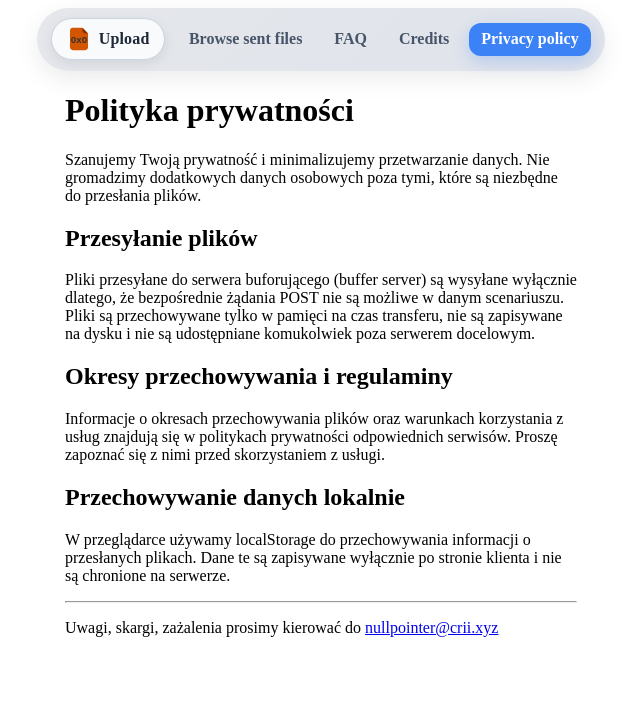
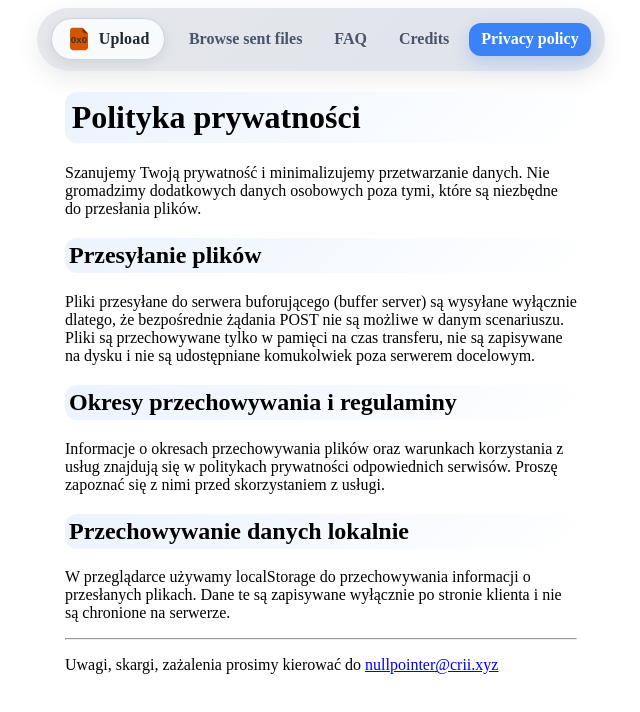
Before and after one commit to reptee/0x0-wrapper, a SvelteKit app: page /privacy-policy in a window 1280 px wide. Shown: the top 712 px of the page, without its empty margins (319-959 px from the left). Built offline with nearby package versions, Linux system fonts and the light colour scheme.

Commit message:
skoryguj style /privacy-policy oraz /credits

```diff
--- a/src/routes/credits/+page.svelte
+++ b/src/routes/credits/+page.svelte
@@ -25,7 +25,7 @@
       <a href="https://svelte.dev/">Svelte</a> oraz
       <a href="https://svelte.dev/docs/kit/introduction">SvelteKit</a>
     </li>
-    <li>hosting plików <a href="https://git.0x0.st/mia/0x0">0x0</a></li>
+    <li>Hosting plików <a href="https://git.0x0.st/mia/0x0">0x0</a></li>
     <li><a href="https://www.typescriptlang.org/">TypeScript</a></li>
     <li><a href="https://sass-lang.com/documentation/syntax/">SCSS</a></li>
   </ul>
@@ -48,9 +48,9 @@
 
   h2 {
     padding: 1rem;
-    background: #dfe3eb;
     border-radius: 100pt;
     display: inline-block;
+    background: linear-gradient(135deg, #ebf3fe 0%, #ffffff 100%);
   }
 
   .content {
--- a/src/routes/privacy-policy/+page.svelte
+++ b/src/routes/privacy-policy/+page.svelte
@@ -45,4 +45,14 @@
     margin: 0 auto;
     padding: 0 1rem;
   }
+  h1,
+  h2 {
+    border-radius: 0.75rem;
+    padding: 3pt;
+    background: linear-gradient(135deg, #ebf3fe 0%, #ffffff 100%);
+  }
+
+  h1 {
+    padding: 5pt;
+  }
 </style>
```
